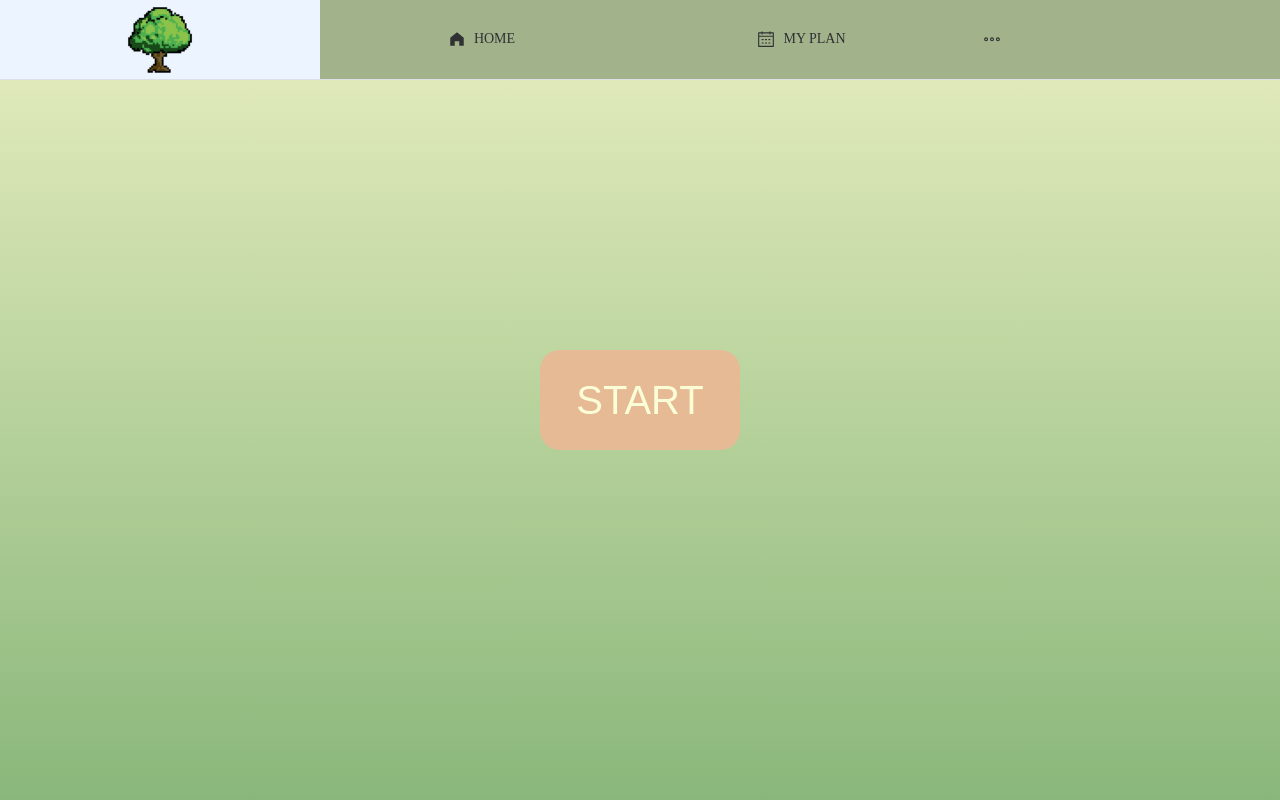
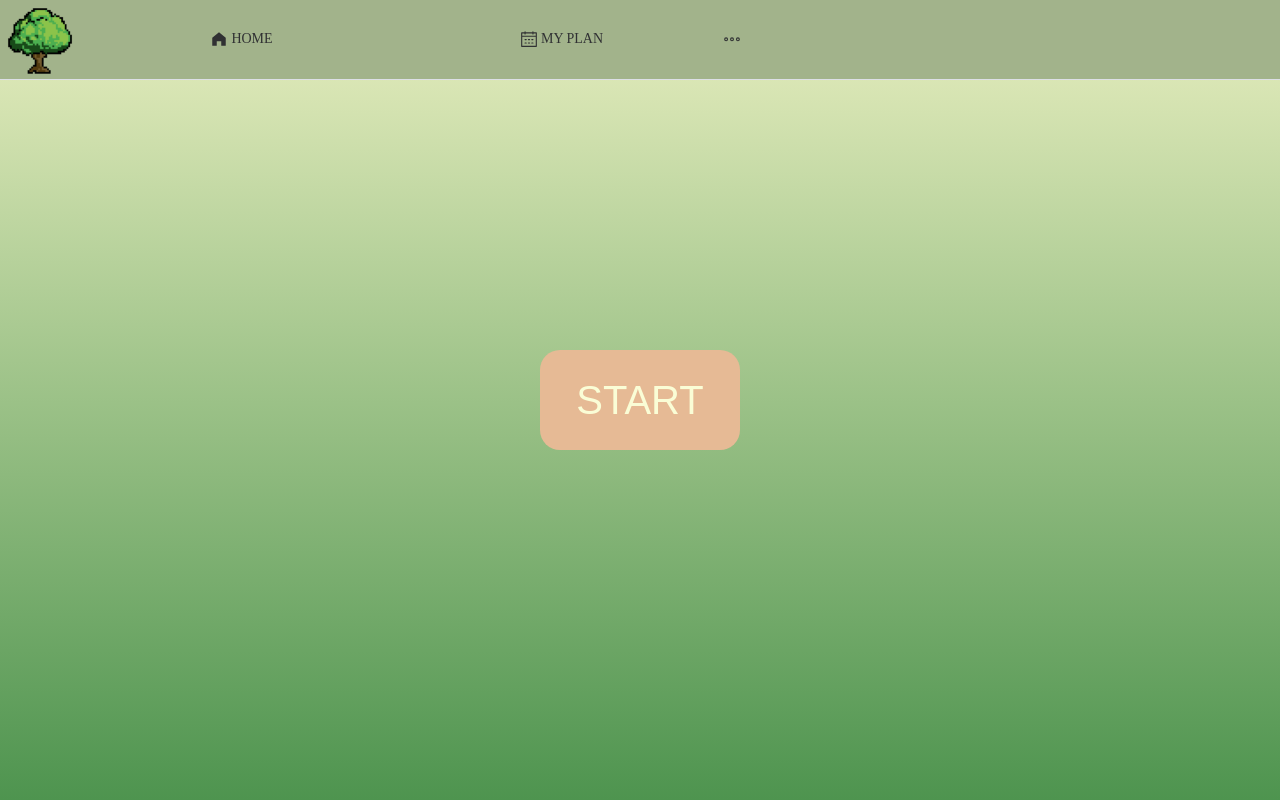
Before and after one commit to renyuan-fei/wdc_project, a Vue app in the folder vue/: page /user#/home in a window 1280 px wide. Shown: the top 800 px of the page. Built offline with nearby package versions, Linux system fonts and the light colour scheme.

Commit message:
未登录提示信息

```diff
--- a/vue/public/index.html
+++ b/vue/public/index.html
@@ -11,7 +11,7 @@
     <noscript>
       <strong>We're sorry but <%= htmlWebpackPlugin.options.title %> doesn't work properly without JavaScript enabled. Please enable it to continue.</strong>
     </noscript>
-    <div id="home"></div>
+    <div id="home" style="height:100%"></div>
     <!-- built files will be auto injected -->
   </body>
 </html>
--- a/vue/src/components/HOME.vue
+++ b/vue/src/components/HOME.vue
@@ -1,8 +1,7 @@
 <template>
-  <div id="home">
+  <el-container id="home">
+    <el-header style="height:80px;">
       <TOP_BAR></TOP_BAR>
-    <el-container>
-      <el-header>
     </el-header>
     <el-main>
       <div class="button_box">
@@ -13,9 +12,6 @@
       <!--        <div class="right"></div>-->
     </el-footer>
   </el-container>
-    <div class="bottom_bar">
-    </div>
-  </div>
 </template>
 
 <script>
@@ -27,9 +23,7 @@ export default {
   name: "INDEX",
   data()
   {
-    return {
-
-    }
+    return {}
   },
   components:
       {
@@ -41,7 +35,7 @@ export default {
 
     function goto()
     {
-      router.push("/login");
+      router.push("/user");
     }
 
     return {
@@ -54,10 +48,15 @@ export default {
 <style lang="less" scoped>
 
 #home {
+  *
+  {
+    margin:0;
+    padding:0;
+  }
   //background-color: #B4E197;
   background-image: linear-gradient(#E9EFC0, #4E944F);
 
-  height: 1297px;
+  height: 100%;
 
   //background-image: url('../assets/cross.png');
 }
--- a/vue/src/components/TOP_BAR.vue
+++ b/vue/src/components/TOP_BAR.vue
@@ -2,25 +2,25 @@
   <div id="top_bar">
     <el-menu mode="horizontal" class="top_bar">
 
-      <el-menu-item class="item" index="1">
+      <span class="logo" index="1">
         <img src="./tree.png" width="80" height="80" alt="tree">
-      </el-menu-item>
+      </span>
 
-      <el-menu-item class="item" index="2" @click="this.$router.push('/home')">
+      <el-menu-item class="home" index="2" @click="this.$router.push('/home')">
         <el-icon>
           <home-filled/>
         </el-icon>
         HOME
       </el-menu-item>
 
-      <el-menu-item class="item" index="3" @click="this.$router.push('/user')">
+      <el-menu-item class="plan" index="3" @click="this.$router.push('/user')">
         <el-icon>
           <calendar/>
         </el-icon>
         MY PLAN
       </el-menu-item>
 
-      <el-menu-item class="item" index="4" @click="this.$router.push('/user')">
+      <el-menu-item class="account" index="4" @click="this.$router.push('/user')">
         <el-icon>
           <user-filled/>
         </el-icon>
@@ -120,14 +120,36 @@ export default {
 
 <style lang="less" scoped>
 
+*
+{
+  margin: 0;
+  padding: 0;
+}
+
 .top_bar {
   background-color: #A2B38B;
   //background-image: linear-gradient(#E9EFC0,#B4E197);
   height: 80px;
 }
 
-.item {
-  width: 25%;
+.logo
+{
+  text-align: center;
+  width:10%;
 }
 
+.home
+{
+  width:25%;
+}
+
+.plan
+{
+  width:25%;
+}
+
+.account
+{
+  width:40%;
+}
 </style>
--- a/vue/src/components/USER.vue
+++ b/vue/src/components/USER.vue
@@ -1,18 +1,85 @@
 <template>
-  <div>{{data}}</div>
+  <el-container class="user-container">
+    <el-header style="height:80px">
+      <TOP_BAR></TOP_BAR>
+    </el-header>
+    <el-container>
+      <el-aside width="200px" style="background-color:red; text-align: center ;">
+        <el-radio-group v-model="isCollapse" style="margin-bottom: 20px; margin-top: 20px;">
+          <el-radio-button :label="false">expand</el-radio-button>
+          <el-radio-button :label="true">collapse</el-radio-button>
+        </el-radio-group>
+        <el-menu
+            default-active="2"
+            class="el-menu-vertical-demo"
+            :collapse="isCollapse"
+        >
+          <el-menu-item index="1">
+            <template #title>
+              <el-icon>
+                <location/>
+              </el-icon>
+              <span>ADD EVENT</span>
+            </template>
+          </el-menu-item>
+
+          <el-menu-item index="2">
+            <template #title>
+              <el-icon>
+                <avatar/>
+              </el-icon>
+              <span>MY GROUP</span>
+            </template>
+          </el-menu-item>
+
+          <el-menu-item index="3">
+            <template #title>
+              <el-icon>
+                <setting/>
+              </el-icon>
+              <span>SETTING</span>
+            </template>
+          </el-menu-item>
+        </el-menu>
+      </el-aside>
+      <el-main style="background-color:blue;">Main</el-main>
+    </el-container>
+  </el-container>
 </template>
 
 <script>
+import TOP_BAR from './TOP_BAR'
+import {Setting, Avatar, Location} from "@element-plus/icons-vue";
+
 export default {
   name: "USER",
-  data(){
+  components:
+      {
+        Location,
+        Avatar,
+        Setting,
+        // eslint-disable-next-line vue/no-unused-components
+        TOP_BAR,
+      },
+  data()
+  {
     return {
-      data:'USER',
+      isCollapse: true,
+      data: 'USER',
     }
   }
 }
 </script>
 
-<style scoped>
+<style lang="less" scoped>
+
+* {
+  margin: 0;
+  padding: 0;
+}
+
+.user-container {
+  height: 100%
+}
 
 </style>
--- a/vue/src/pages/home_page/App.vue
+++ b/vue/src/pages/home_page/App.vue
@@ -1,8 +1,5 @@
 <template>
-  <div id="main">
-<!--用于显示页面 默认：index组件-->
     <router-view></router-view>
-  </div>
 </template>
 
 <script>
--- a/vue/src/pages/home_page/main.js
+++ b/vue/src/pages/home_page/main.js
@@ -19,11 +19,18 @@ import '../../assets/css/global.css'
 //Element Plus
 import ElementPlus from 'element-plus'
 import 'element-plus/dist/index.css'
+import * as ELIcons from '@element-plus/icons-vue'
+
+
 //----------------------------------------------------------------------------------------------------------------------
 //创建Vue主体
 const app = createApp(App)
 //----------------------------------------------------------------------------------------------------------------------
 //注册组件
+for (let iconName in ELIcons) {
+    app.component(iconName, ELIcons[iconName])
+}
+
 app.use(ElementPlus)
 app.use(VueAxios,axios);
 app.config.globalProperties.$axios = axios
--- a/vue/src/pages/login_and_register/App.vue
+++ b/vue/src/pages/login_and_register/App.vue
@@ -1,7 +1,5 @@
 <template>
-  <div id="main">
     <LOGIN></LOGIN>
-  </div>
 </template>
 
 <script>
--- a/vue/src/pages/login_and_register/main.js
+++ b/vue/src/pages/login_and_register/main.js
@@ -19,11 +19,16 @@ import '../../assets/css/global.css'
 //Element Plus
 import ElementPlus from 'element-plus'
 import 'element-plus/dist/index.css'
+import * as ELIcons from "@element-plus/icons-vue";
 //----------------------------------------------------------------------------------------------------------------------
 //创建Vue主体
 const app = createApp(App)
 //----------------------------------------------------------------------------------------------------------------------
 //注册组件
+for (let iconName in ELIcons) {
+    app.component(iconName, ELIcons[iconName])
+}
+
 app.use(ElementPlus)
 app.use(VueAxios,axios);
 app.config.globalProperties.$axios = axios
--- a/vue/src/pages/main_page/App.vue
+++ b/vue/src/pages/main_page/App.vue
@@ -1,7 +1,5 @@
 <template>
-  <div id="main">
     <USER></USER>
-  </div>
 </template>
 
 <script>
--- a/vue/src/pages/main_page/main.js
+++ b/vue/src/pages/main_page/main.js
@@ -19,11 +19,16 @@ import '../../assets/css/global.css'
 //Element Plus
 import ElementPlus from 'element-plus'
 import 'element-plus/dist/index.css'
+import * as ELIcons from "@element-plus/icons-vue";
 //----------------------------------------------------------------------------------------------------------------------
 //创建Vue主体
 const app = createApp(App)
 //----------------------------------------------------------------------------------------------------------------------
 //注册组件
+for (let iconName in ELIcons) {
+    app.component(iconName, ELIcons[iconName])
+}
+
 app.use(ElementPlus)
 app.use(VueAxios,axios);
 app.config.globalProperties.$axios = axios
```
Lines whose indentation alone changed are shown as unchanged.
